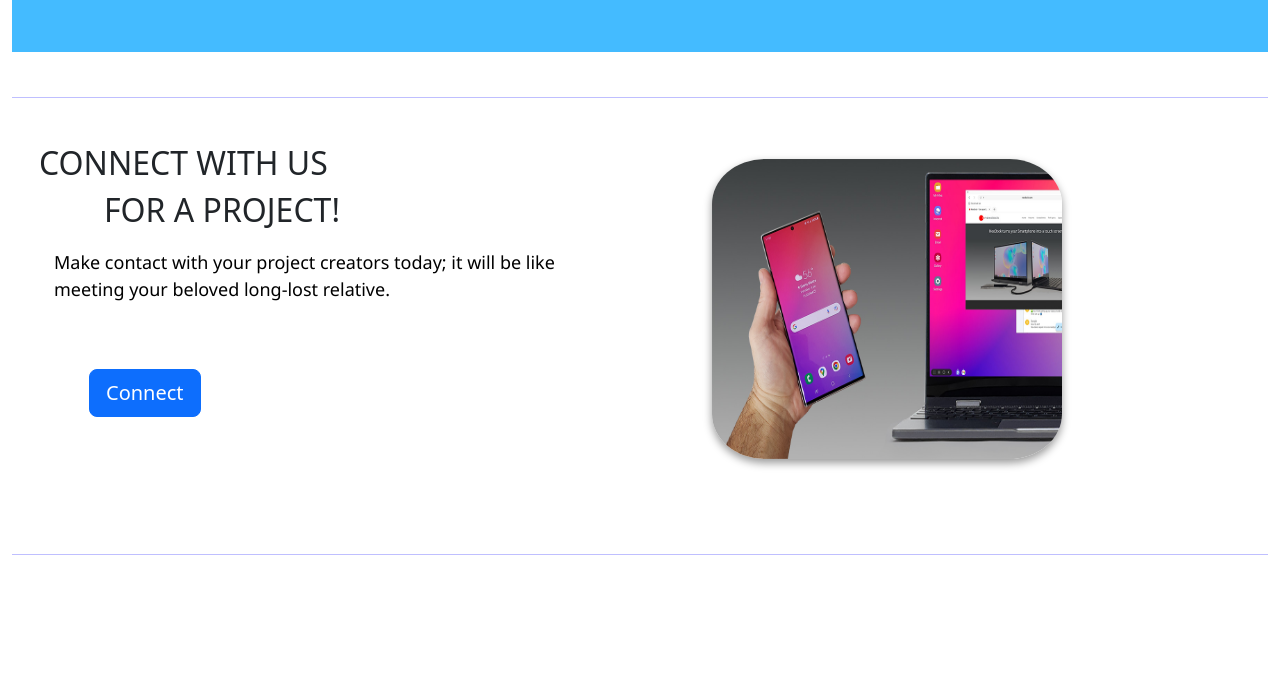
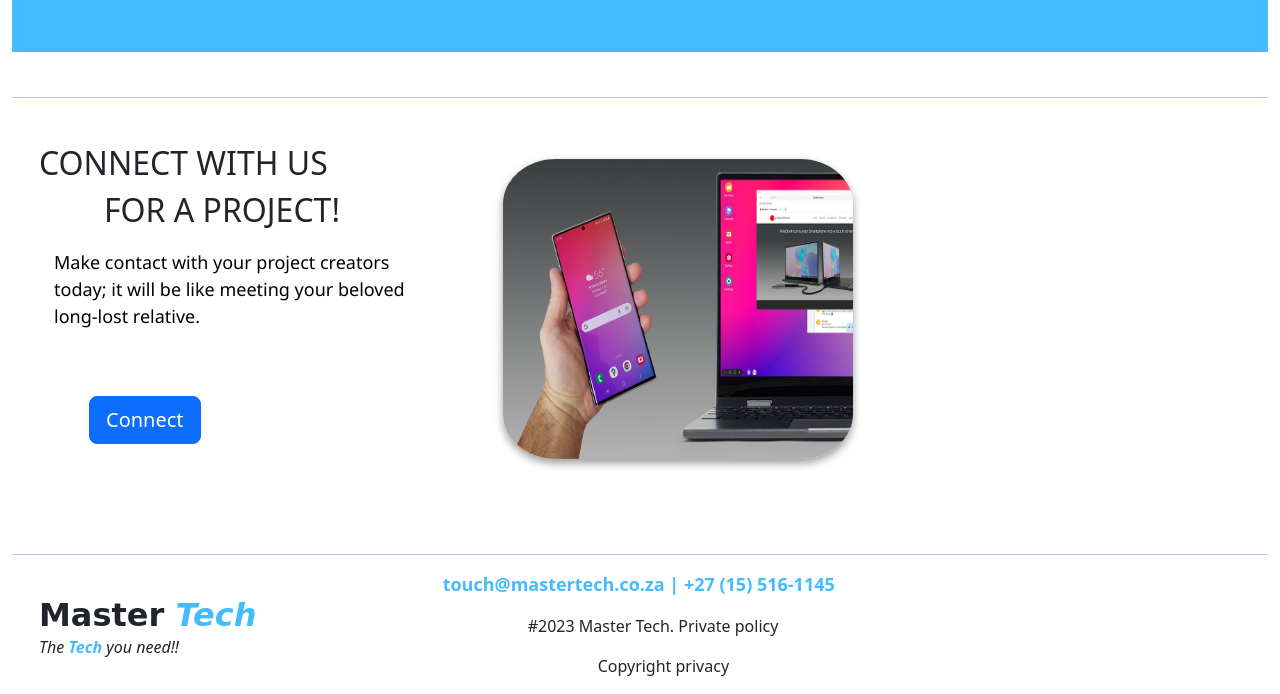
Before and after one commit to ORBNtlhe21/Master-Tech, a plain HTML site: page index.html in a window 1280 px wide. Shown: the part 2541-3235 px from the top of the page. Before the commit the page ends 3112 px from the top, so only its background shows below. Drawn offline with nearby package versions, Linux system fonts and the light colour scheme.

Commit message:
Add files via upload

```diff
--- a/index.html
+++ b/index.html
@@ -265,7 +265,7 @@
           <section>
             <div class="content">
               <div class="row">
-                <div class="left-sidebar col-6">
+                <div class="left-sidebar col-lg-4">
                   <h2>CONNECT WITH US </h2>
                   <h2 class="tab">FOR A PROJECT!</h2>
 
@@ -274,8 +274,11 @@
 
                     <button type="button" class="btn btn-primary btn-lg">Connect</button>
                 </div>
-                <div class="right-sidebar col-6">
+                <div class="right-sidebar col-4">
                   <img src="./wireless-mobile.jpg" class="Phone" alt="Image of a cellphone and laptop">
+                </div>
+                <div class="col-4">
+
                 </div>
               </div>
             </div>
@@ -287,8 +290,20 @@
 
             <!--End of the cards lines-->
 
-        <div class="footer"> <!--Beginning of the footer-->
-
+        <div class="container-fluid"> <!--Beginning of the footer-->
+          <div class="footer">
+            <div class="row">
+              <div class="col-lg-4 col-sm-12 col-md-3">
+                <h1 class="logo" href="#"><b>Master <i style="color: #44BBFF;">Tech</i></b></h1>
+                <p class="p"><i>The <b style="color: #44BBFF;">Tech</b> you need!!</i></p>
+              </div>
+              <div class="col-lg-8 col-sm-12 col-md-3">
+                <p class="email" style="color: #44BBFF;"><b>touch@mastertech.co.za | +27 (15) 516-1145</b></p>
+                <p class="pdp">#2023 Master Tech. Private policy</p>
+                <p class="pd">Copyright privacy</p>
+              </div>
+            </div>
+          </div>
         </div>  <!--Ending of the footer-->
 
     </div> <!--Ending of main container div-->
--- a/styles.css
+++ b/styles.css
@@ -169,3 +169,33 @@
     box-shadow: 0 4px 8px rgba(0, 0, 0, 0.4);
     position: relative;
 }
+
+.footer{
+    height: 100px;
+}
+
+.logo{
+    font-weight: bolder;
+    font-size: xx-large;
+    font-family: cursive;
+    margin: 15px;
+    margin-top: 25px;
+    margin-bottom: 0px;
+}
+
+.p{
+    margin-top: 0px;
+    margin-bottom: 5px;
+    margin-left: 15px;
+}
+
+.email{
+    font-size: large;
+}
+
+.pdp{
+    margin-left: 85px;
+}
+.pd{
+    margin-left: 155px;
+}
```
